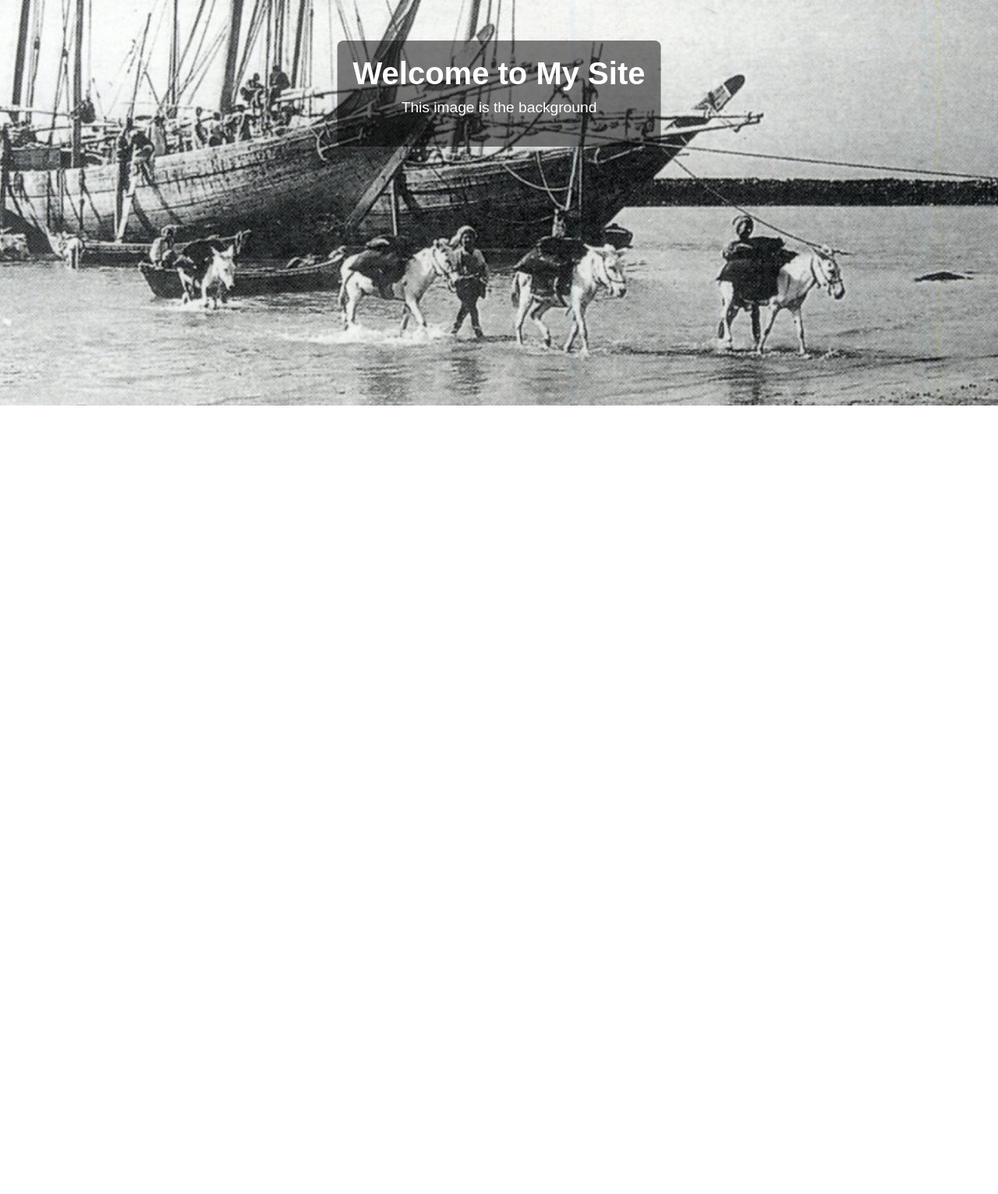
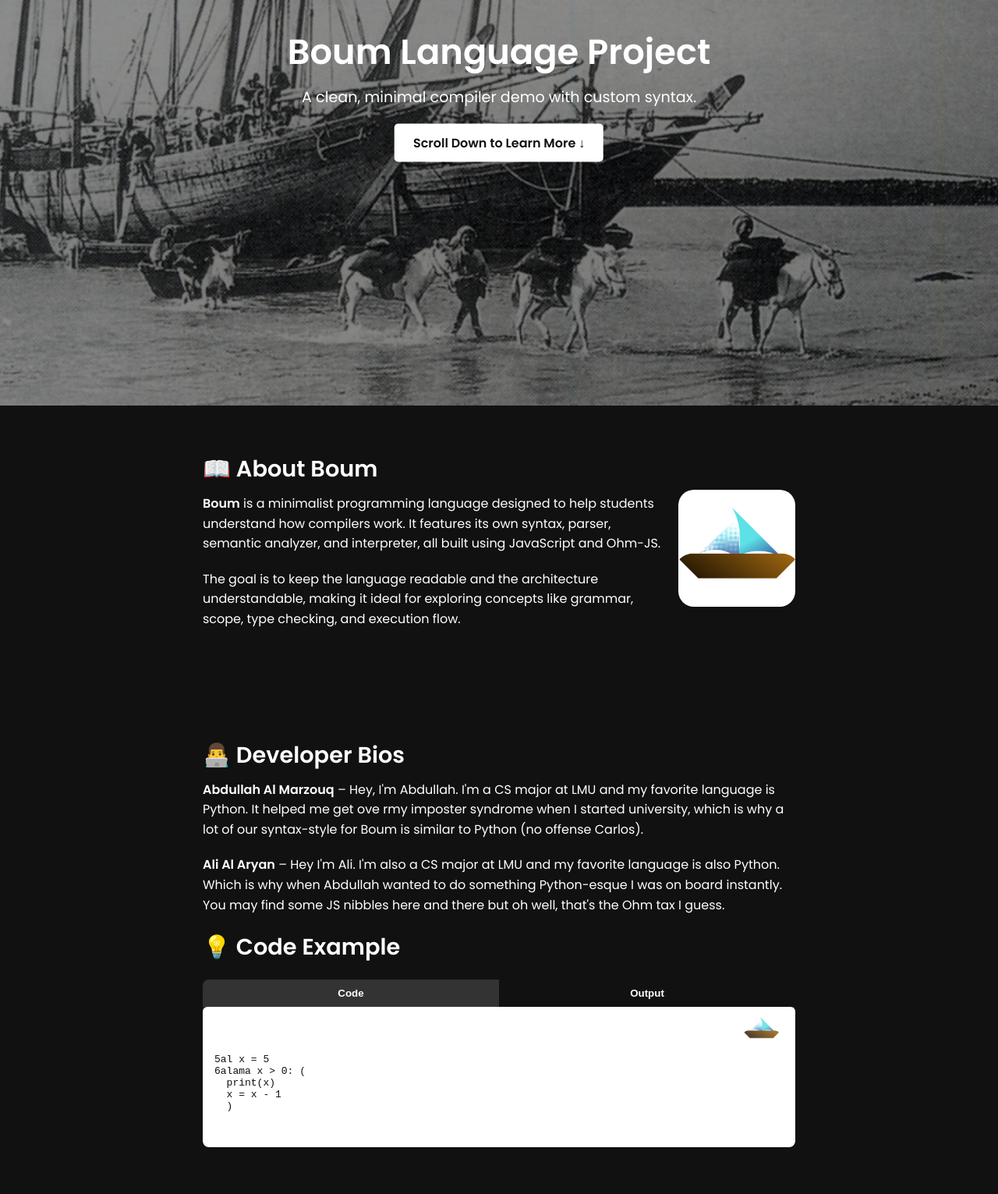
Before and after one commit to abmarz/Boum, a website: page docs/index.html in a window 1280 px wide. Shown: the part 280-1811 px from the top of the page at 78% size. Before the commit the page ends 800 px from the top, so only its background shows below. Drawn offline with Linux system fonts and the light colour scheme.

Commit message:
website IP

```diff
--- a/docs/index.html
+++ b/docs/index.html
@@ -2,23 +2,43 @@
 <html lang="en">
   <head>
     <meta charset="UTF-8" />
-    <title>My GitHub Pages Site</title>
+    <title>Boum Project</title>
+    <link
+      href="https://fonts.googleapis.com/css2?family=Poppins:wght@400;600&display=swap"
+      rel="stylesheet"
+    />
     <style>
+      * {
+        margin: 0;
+        padding: 0;
+        box-sizing: border-box;
+      }
+
       body,
       html {
-        margin: 0;
-        padding: 0;
-        height: 100%;
-        font-family: Arial, sans-serif;
+        font-family: "Poppins", sans-serif;
+        scroll-behavior: smooth;
+        background-color: #111;
+        color: white;
       }
 
       .bg {
         background-image: url("https://github.com/abmarz/Boum/blob/main/docs/boum1.jpg");
-        height: 100%;
         background-size: cover;
         background-position: center;
+        height: 100vh;
         position: relative;
-        color: white;
+      }
+
+      .bg::before {
+        content: "";
+        position: absolute;
+        top: 0;
+        left: 0;
+        right: 0;
+        bottom: 0;
+        background-color: rgba(0, 0, 0, 0.45);
+        z-index: 1;
       }
 
       .overlay-text {
@@ -27,28 +47,225 @@
         left: 50%;
         transform: translate(-50%, -50%);
         text-align: center;
-        background-color: rgba(0, 0, 0, 0.5);
-        padding: 20px;
-        border-radius: 8px;
+        z-index: 2;
+        padding: 30px 40px;
       }
 
-      h1 {
-        margin: 0;
-        font-size: 2.5em;
+      .overlay-text h1 {
+        font-size: 2.8em;
+        margin-bottom: 10px;
+        font-weight: 600;
       }
 
-      p {
-        margin-top: 10px;
+      .overlay-text p {
         font-size: 1.2em;
+        margin-bottom: 20px;
+      }
+
+      .button {
+        display: inline-block;
+        padding: 12px 24px;
+        background: #ffffff;
+        color: #111;
+        text-decoration: none;
+        font-weight: 600;
+        border-radius: 5px;
+        transition: background 0.3s;
+      }
+
+      .button:hover {
+        background: #dddddd;
+      }
+
+      .content {
+        padding: 60px 20px;
+        max-width: 800px;
+        margin: auto;
+        z-index: 2;
+        position: relative;
+      }
+
+      .content h2 {
+        margin-bottom: 10px;
+        font-size: 1.8em;
+        color: white;
+      }
+
+      .content p {
+        margin-bottom: 20px;
+        line-height: 1.6;
+        color: white;
+      }
+
+      .about-flex {
+        display: flex;
+        align-items: center;
+        justify-content: space-between;
+        flex-wrap: wrap;
+        gap: 20px;
+      }
+
+      .about-text {
+        flex: 1;
+        min-width: 250px;
+      }
+
+      .about-logo {
+        width: 150px;
+        opacity: 100;
+        border-radius: 20px;
+      }
+
+      .tab-container {
+        background: #1e1e1e;
+        border-radius: 8px;
+        overflow: hidden;
+        margin-top: 20px;
+        font-family: monospace;
+        position: relative;
+      }
+
+      .tabs {
+        display: flex;
+        background: #111;
+      }
+
+      .tab-button {
+        flex: 1;
+        padding: 10px;
+        background: none;
+        border: none;
+        color: white;
+        cursor: pointer;
+        font-weight: bold;
+        transition: background 0.3s;
+      }
+
+      .tab-button:hover,
+      .tab-button.active {
+        background: #333;
+      }
+
+      .tab-content {
+        padding: 15px;
+        background: #ffffff;
+        color: #111;
+        white-space: pre-wrap;
+        display: none;
+        border-radius: 6px;
+        position: relative;
+      }
+
+      .tab-content.active {
+        display: block;
+      }
+
+      .logo-in-code {
+        position: absolute;
+        top: 6px;
+        right: 21px;
+        width: 45px;
+        height: auto;
+        opacity: 0.85;
+        z-index: 10;
       }
     </style>
   </head>
   <body>
     <div class="bg">
       <div class="overlay-text">
-        <h1>Welcome to My Site</h1>
-        <p>This image is the background</p>
+        <h1>Boum Language Project</h1>
+        <p>A clean, minimal compiler demo with custom syntax.</p>
+        <a href="#about" class="button">Scroll Down to Learn More ↓</a>
       </div>
     </div>
+
+    <div class="content" id="about">
+      <div class="about-flex">
+        <div class="about-text">
+          <h2>📖 About Boum</h2>
+          <p>
+            <strong>Boum</strong> is a minimalist programming language designed
+            to help students understand how compilers work. It features its own
+            syntax, parser, semantic analyzer, and interpreter, all built using
+            JavaScript and Ohm-JS.
+          </p>
+          <p>
+            The goal is to keep the language readable and the architecture
+            understandable, making it ideal for exploring concepts like grammar,
+            scope, type checking, and execution flow.
+          </p>
+        </div>
+        <img
+          src="https://github.com/abmarz/Boum/raw/main/docs/Boum%20Logo.png"
+          alt="Boum Logo"
+          class="about-logo"
+        />
+      </div>
+    </div>
+
+    <div class="content" id="bios">
+      <h2>👨‍💻 Developer Bios</h2>
+      <p>
+        <strong>Abdullah Al Marzouq</strong> – Hey, I'm Abdullah. I'm a CS major
+        at LMU and my favorite language is Python. It helped me get ove rmy
+        imposter syndrome when I started university, which is why a lot of our
+        syntax-style for Boum is similar to Python (no offense Carlos).
+      </p>
+      <p>
+        <strong>Ali Al Aryan</strong> – Hey I'm Ali. I'm also a CS major at LMU
+        and my favorite language is also Python. Which is why when Abdullah
+        wanted to do something Python-esque I was on board instantly. You may
+        find some JS nibbles here and there but oh well, that's the Ohm tax I
+        guess.
+      </p>
+
+      <h2>💡 Code Example</h2>
+      <div class="tab-container">
+        <div class="tabs">
+          <button class="tab-button active" onclick="showTab(event, 'code')">
+            Code
+          </button>
+          <button class="tab-button" onclick="showTab(event, 'output')">
+            Output
+          </button>
+        </div>
+
+        <div class="tab-content active" id="code">
+          <img
+            src="https://github.com/abmarz/Boum/raw/main/docs/Boum%20Logo.png"
+            class="logo-in-code"
+            alt="Boum logo"
+          />
+          <pre><code>5al x = 5
+6alama x > 0: (
+  print(x)
+  x = x - 1
+  )
+</code></pre>
+        </div>
+
+        <div class="tab-content" id="output">
+          <pre><code>5
+4
+3
+2
+1
+</code></pre>
+        </div>
+      </div>
+    </div>
+    <script>
+      function showTab(event, tabId) {
+        document
+          .querySelectorAll(".tab-content")
+          .forEach((el) => el.classList.remove("active"));
+        document
+          .querySelectorAll(".tab-button")
+          .forEach((btn) => btn.classList.remove("active"));
+        document.getElementById(tabId).classList.add("active");
+        event.target.classList.add("active");
+      }
+    </script>
   </body>
 </html>
```
